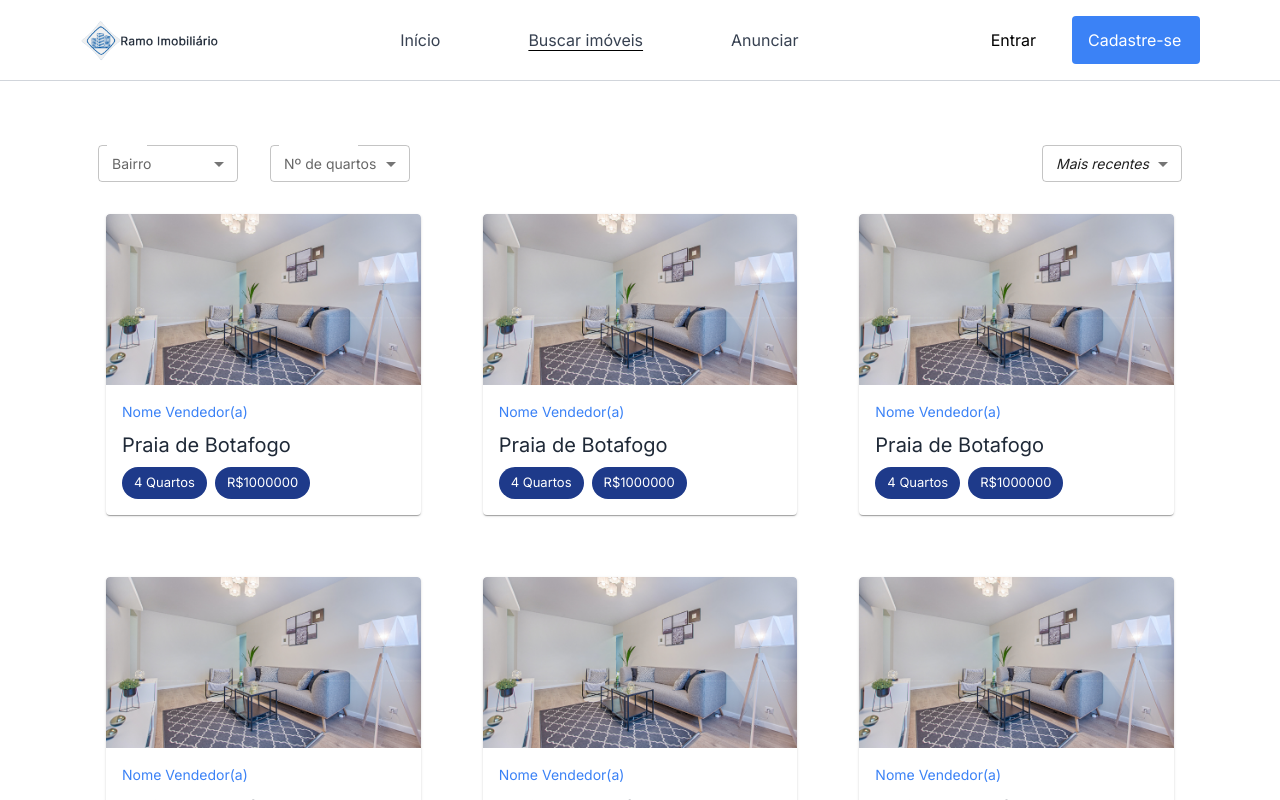
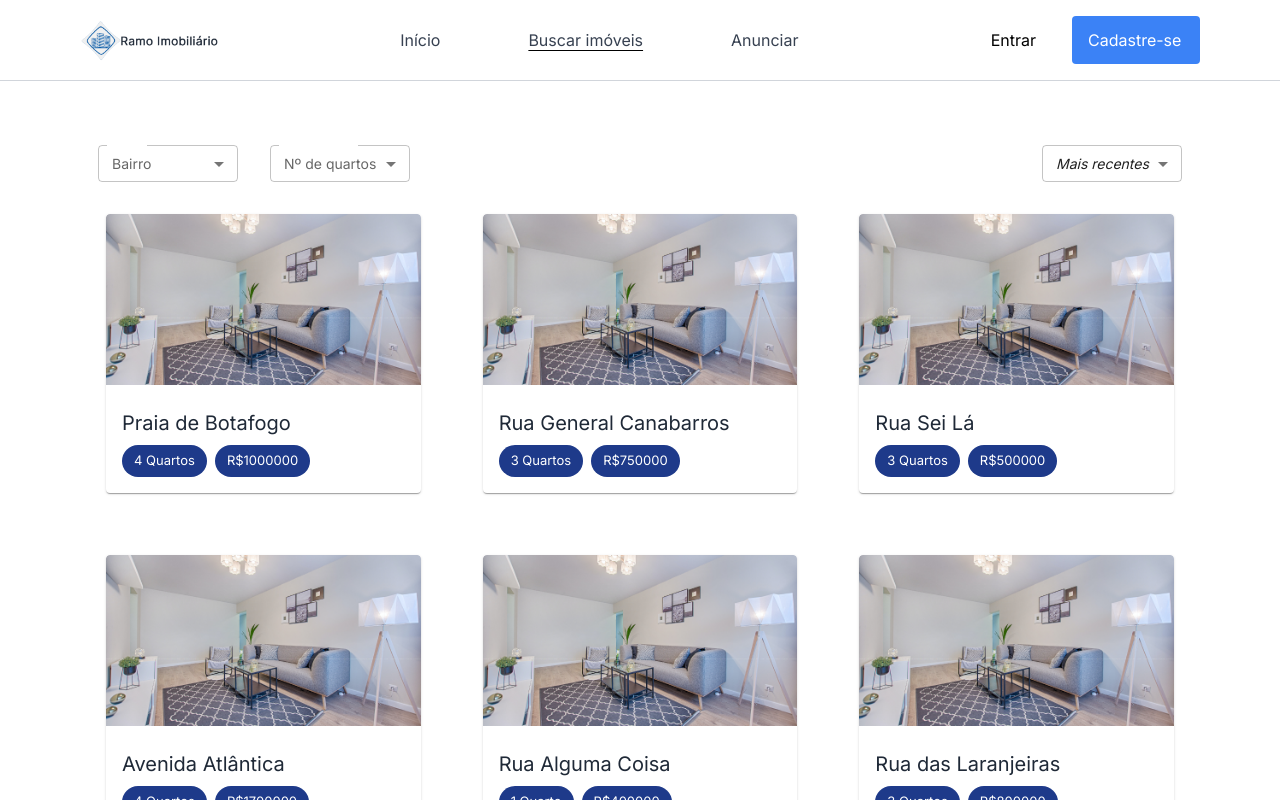
Before and after one commit to jpwf/Ramo-Imobiliario, a React (Vite) app in the folder client/: page /busca in a window 1280 px wide. Shown: the top 800 px of the page. Built offline with nearby package versions, Linux system fonts and the light colour scheme.

Commit message:
Mock Database creation and using it on the AptCard

```diff
--- /dev/null
+++ b/client/db.json
@@ -0,0 +1,88 @@
+{
+    "apartaments": [
+        {
+            "id": 1,
+            "numberOfBedrooms": 4,
+            "price": 1000000.00,
+            "description": "Lorem ipsum dolor sit amet consectetur adipisicing elit. Sunt consequatur commodi nihil, quaerat voluptatum obcaecati. Architecto consequuntur quisquam, labore inventore maiores sed nobis asperiores unde, mollitia a, distinctio cupiditate velit nemo natus. Rerum labore aliquam cum, quasi tenetur, quod reprehenderit quo culpa totam, voluptatum temporibus. Earum vero tenetur dolorem vitae.",
+            "image": "http://localhost:3000/cardImage.png",
+            "address": {
+                "street": "Praia de Botafogo",
+                "number": "83",
+                "district": "Botafogo",
+                "complement": "Apt 1910"
+            },
+            "userId": 1
+        },
+        {
+            "id": 2,
+            "numberOfBedrooms": 3,
+            "price": 750000.00,
+            "description": "Lorem ipsum dolor sit amet consectetur adipisicing elit. Sunt consequatur commodi nihil, quaerat voluptatum obcaecati. Architecto consequuntur quisquam, labore inventore maiores sed nobis asperiores unde, mollitia a, distinctio cupiditate velit nemo natus. Rerum labore aliquam cum, quasi tenetur, quod reprehenderit quo culpa totam, voluptatum temporibus. Earum vero tenetur dolorem vitae.",
+            "image": "http://localhost:3000/cardImage.png",
+            "address": {
+                "street": "Rua General Canabarros",
+                "number": "71",
+                "district": "Tijuca",
+                "complement": "Apt 1300"
+            },
+            "userId": 2
+        },
+        {
+            "id": 3,
+            "numberOfBedrooms": 3,
+            "price": 500000.00,
+            "description": "Lorem ipsum dolor sit amet consectetur adipisicing elit. Sunt consequatur commodi nihil, quaerat voluptatum obcaecati. Architecto consequuntur quisquam, labore inventore maiores sed nobis asperiores unde, mollitia a, distinctio cupiditate velit nemo natus. Rerum labore aliquam cum, quasi tenetur, quod reprehenderit quo culpa totam, voluptatum temporibus. Earum vero tenetur dolorem vitae.",
+            "image": "http://localhost:3000/cardImage.png",
+            "address": {
+                "street": "Rua Sei Lá",
+                "number": "1230",
+                "district": "São Cristovão",
+                "complement": "Bloco A, Apt 2023"
+            },
+            "userId": 1
+        },
+        {
+            "id": 4,
+            "numberOfBedrooms": 4,
+            "price": 1700000.00,
+            "description": "Lorem ipsum dolor sit amet consectetur adipisicing elit. Sunt consequatur commodi nihil, quaerat voluptatum obcaecati. Architecto consequuntur quisquam, labore inventore maiores sed nobis asperiores unde, mollitia a, distinctio cupiditate velit nemo natus. Rerum labore aliquam cum, quasi tenetur, quod reprehenderit quo culpa totam, voluptatum temporibus. Earum vero tenetur dolorem vitae.",
+            "image": "http://localhost:3000/cardImage.png",
+            "address": {
+                "street": "Avenida Atlântica",
+                "number": "71",
+                "district": "Copacabana",
+                "complement": "Apt 1701"
+            },
+            "userId": 3
+        },
+        {
+            "id": 5,
+            "numberOfBedrooms": 1,
+            "price": 400000.00,
+            "description": "Lorem ipsum dolor sit amet consectetur adipisicing elit. Sunt consequatur commodi nihil, quaerat voluptatum obcaecati. Architecto consequuntur quisquam, labore inventore maiores sed nobis asperiores unde, mollitia a, distinctio cupiditate velit nemo natus. Rerum labore aliquam cum, quasi tenetur, quod reprehenderit quo culpa totam, voluptatum temporibus. Earum vero tenetur dolorem vitae.",
+            "image": "http://localhost:3000/cardImage.png",
+            "address": {
+                "street": "Rua Alguma Coisa",
+                "number": "13",
+                "district": "Centro",
+                "complement": "Apt 1313"
+            },
+            "userId": 4
+        },
+        {
+            "id": 6,
+            "numberOfBedrooms": 3,
+            "price": 800000.00,
+            "description": "Lorem ipsum dolor sit amet consectetur adipisicing elit. Sunt consequatur commodi nihil, quaerat voluptatum obcaecati. Architecto consequuntur quisquam, labore inventore maiores sed nobis asperiores unde, mollitia a, distinctio cupiditate velit nemo natus. Rerum labore aliquam cum, quasi tenetur, quod reprehenderit quo culpa totam, voluptatum temporibus. Earum vero tenetur dolorem vitae.",
+            "image": "http://localhost:3000/cardImage.png",
+            "address": {
+                "street": "Rua das Laranjeiras",
+                "number": "99",
+                "district": "Laranjeiras",
+                "complement": "Apt 1801"
+            },
+            "userId": 2
+        }
+    ]
+}
--- a/client/src/components/AptCard.jsx
+++ b/client/src/components/AptCard.jsx
@@ -22,7 +22,7 @@ import React from 'react';
 //   )
 // }
 
-export default function AptCard() {
+export default function AptCard(props) {
   return (
     <Card className='w-full min-w-min' >
       <CardActionArea>
@@ -30,19 +30,19 @@ export default function AptCard() {
           component="img"
           height="200"
           width="368"
-          image='src/assets/cardImage.png'
+          image={props.img}
           alt="apartamento"
         />
         <CardContent className='flex flex-col'>
           <Typography className='text-blue-500 mb-2' variant='subtitle2'>
-            Nome Vendedor(a)
+            {props.name}
           </Typography>
           <Typography className='mb-2 text-xl text-gray-800 font-medium'>
-            Praia de Botafogo
+            {props.street}
           </Typography>
           <div className='flex p-0 gap-2'>
-            <Chip className='bg-blue-900' label="4 Quartos" color='primary' />
-            <Chip className='bg-blue-900' label="R$1000000" color='primary' />
+            <Chip className='bg-blue-900' label={props.numberOfBedrooms} color='primary' />
+            <Chip className='bg-blue-900' label={props.price} color='primary' />
           </div>
         </CardContent>
       </CardActionArea>
--- a/client/src/pages/Busca.jsx
+++ b/client/src/pages/Busca.jsx
@@ -1,31 +1,57 @@
 //import Card from '../components/Card'
 import { Pagination } from '@mui/material';
+import { useEffect, useState } from 'react';
 import cardimage from '../assets/cardImage.png'
-
+import axios from 'axios'
 import AptCard from '../components/AptCard.jsx';
 import SelectComponent from '../components/SelectComponent';
 import PaginationLink from '../utils/Pagination';
 function Busca() {
+    const [apartaments, setApartaments] = useState([]);
+
+    const getData = async () => {
+        try {
+            const res = await axios.get('db.json', {
+                headers: {
+                    'Content-Type': 'application/json',
+                    'Accept': 'application/json'
+                },
+            });
+            setApartaments(res.data.apartaments);
+            console.log(res.data.apartaments)
+        } catch (err) {
+            console.log(err);
+        }
+    };
+
+    useEffect(() => {
+        getData()
+    }, [])
+
     return (
         <div className='flex flex-col items-center'>
             <div className='w-full flex justify-between px-12 lg:px-[98px] mt-16'>
                 <div className='flex gap-4 md:gap-8 lg:12
                 '>
-                    <SelectComponent label='Bairro' value='Botafogo'/>
-                    <SelectComponent className='w-[140px]' label='Nº de quartos' value='100000000000000'/>
+                    <SelectComponent label='Bairro' value='Botafogo' />
+                    <SelectComponent className='w-[140px]' label='Nº de quartos' value='100000000000000' />
                 </div>
-                <SelectComponent value='Mais recentes' defaultV='Mais recentes'/>
+                <SelectComponent value='Mais recentes' defaultV='Mais recentes' />
             </div>
             <div className='w-screen grid grid-cols-1 justify-items-center content-start md:grid-cols-3 gap-8 md:gap-[62px] mt-8 px-14 lg:px-[106px] mb-10'>
-
-                <AptCard />
-                <AptCard />
-                <AptCard />
-                <AptCard />
-                <AptCard />
-                <AptCard />
+                {apartaments && apartaments.length > 0 && apartaments.map(apartament => {
+                    return(
+                        <AptCard key={apartament.id}
+                            img={apartament.image}
+                            name={apartament.name}
+                            street={apartament.address.street}
+                            numberOfBedrooms={apartament.numberOfBedrooms > 1 ? `${apartament.numberOfBedrooms} Quartos` : `${apartament.numberOfBedrooms} Quarto`}
+                            price={`R$${apartament.price}`}
+                        />
+                    )
+                })}
             </div>
-            <PaginationLink/>
+            <PaginationLink />
         </div>
 
     )
```
Also changed, not shown: client/public/cardImage.png (added).
